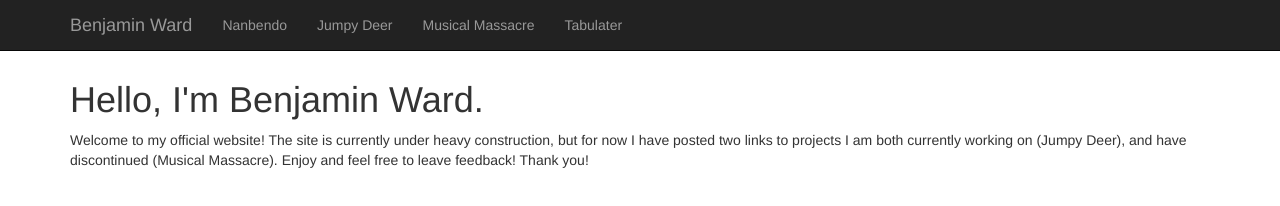
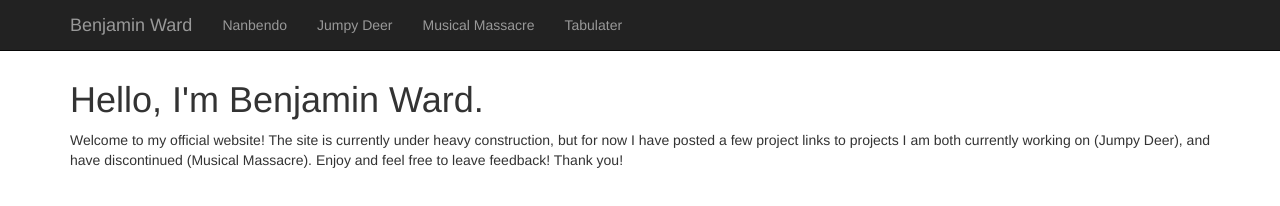
Before and after one commit to benmward/oldbenmwardcom, a plain HTML site: page index.html in a window 1280 px wide. Drawn offline with Linux system fonts and the light colour scheme.

Commit message:
Changed description.

```diff
--- a/index.html
+++ b/index.html
@@ -60,7 +60,7 @@
             <div class="col-lg-12">
                 <h1>Hello, I'm Benjamin Ward.</h1>
                 <p>Welcome to my official website! The site is currently under heavy construction,
-				but for now I have posted two links to projects I am both currently working on (Jumpy Deer),
+				but for now I have posted a few project links to projects I am both currently working on (Jumpy Deer),
 				and have discontinued (Musical Massacre). Enjoy and feel free to leave feedback! Thank you! </p>
             </div>
         </div>
```
